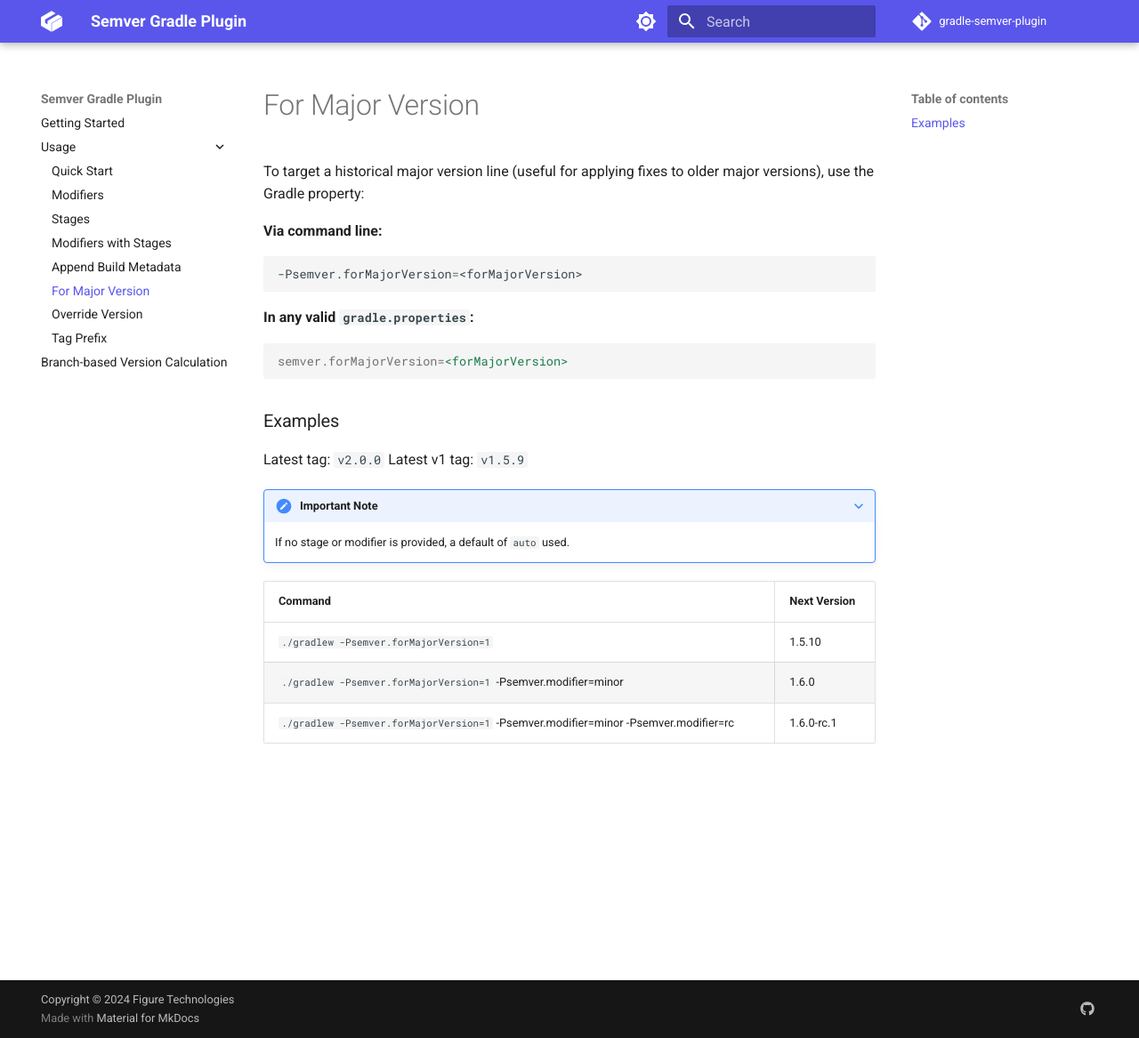
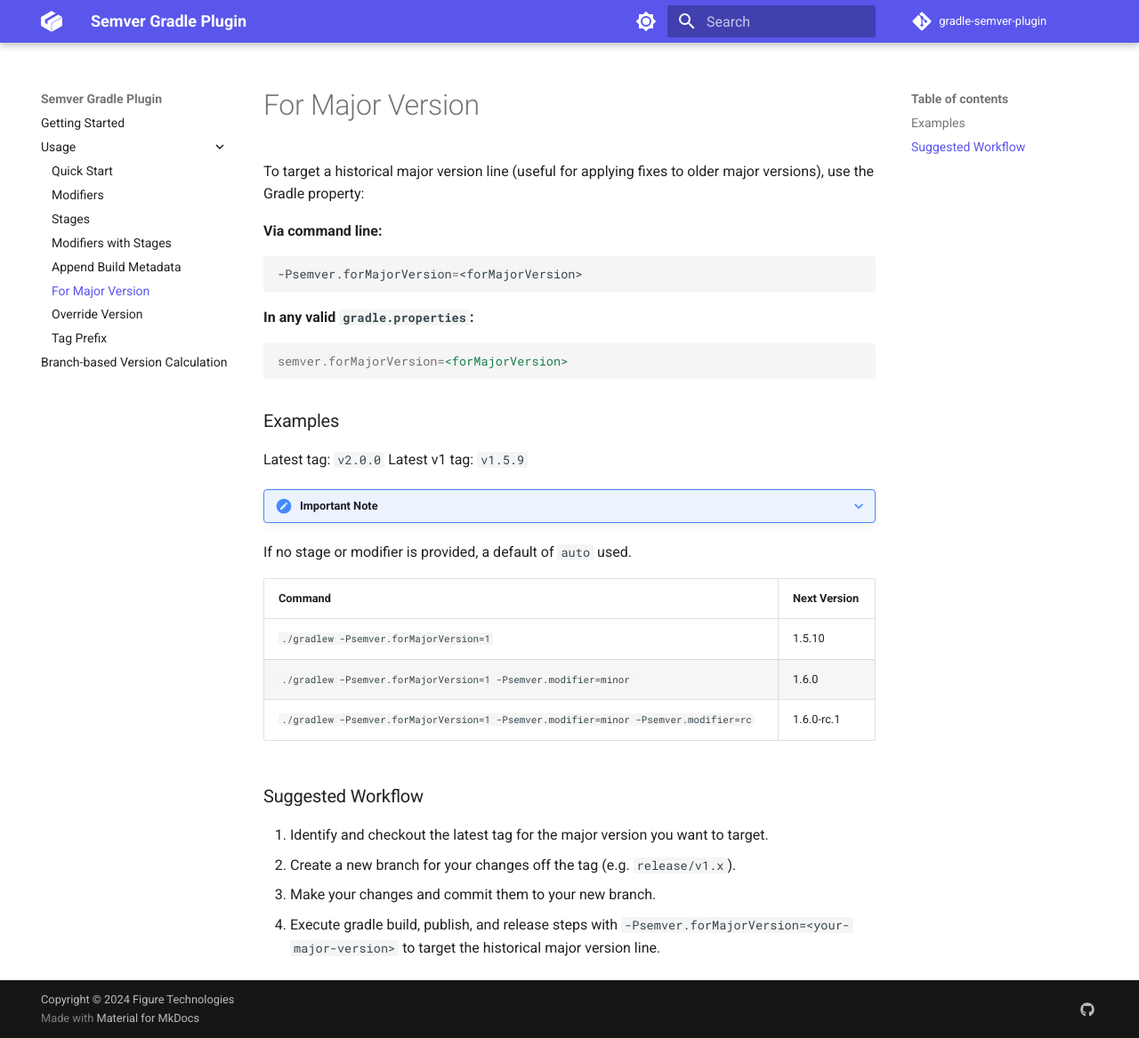
Before and after one commit to FigureTechnologies/gradle-semver-plugin, an MkDocs documentation site: the page built from docs/for-major-version.md, in a window 1280 px wide and 1167 px high. Shown: the whole window at 89% size. Built offline with MkDocs 1.6.1 and Material for MkDocs 9.7.7, drawn with Linux system fonts in a browser that asks for light colours; comment, search, counter and statistics services are not loaded.

Commit message:
feat(build,docs): bootstrap build, clarify docs
Use the semver plugin to determine the next version of the semver plugin. Add a suggested workflow for using the `forMajorVersion` property

```diff
--- a/docs/for-major-version.md
+++ b/docs/for-major-version.md
@@ -21,10 +21,20 @@
 Latest v1 tag: `v1.5.9`
 
 ???+ note "Important Note"
-    If no stage or modifier is provided, a default of `auto` used.
+If no stage or modifier is provided, a default of `auto` used.
 
 | Command                                                                             | Next Version |
 |-------------------------------------------------------------------------------------|--------------|
 | `./gradlew -Psemver.forMajorVersion=1`                                              | 1.5.10       |
-| `./gradlew -Psemver.forMajorVersion=1` -Psemver.modifier=minor                      | 1.6.0        |
-| `./gradlew -Psemver.forMajorVersion=1` -Psemver.modifier=minor -Psemver.modifier=rc | 1.6.0-rc.1   |
+| `./gradlew -Psemver.forMajorVersion=1 -Psemver.modifier=minor`                      | 1.6.0        |
+| `./gradlew -Psemver.forMajorVersion=1 -Psemver.modifier=minor -Psemver.modifier=rc` | 1.6.0-rc.1   |
+
+### Suggested Workflow
+
+1. Identify and checkout the latest tag for the major version you want to
+   target.
+2. Create a new branch for your changes off the tag (e.g. `release/v1.x`).
+3. Make your changes and commit them to your new branch.
+4. Execute gradle build, publish, and release steps with
+   `-Psemver.forMajorVersion=<your-major-version>` to target the historical
+   major version line.
```
Also changed, not shown: 2 other files.
